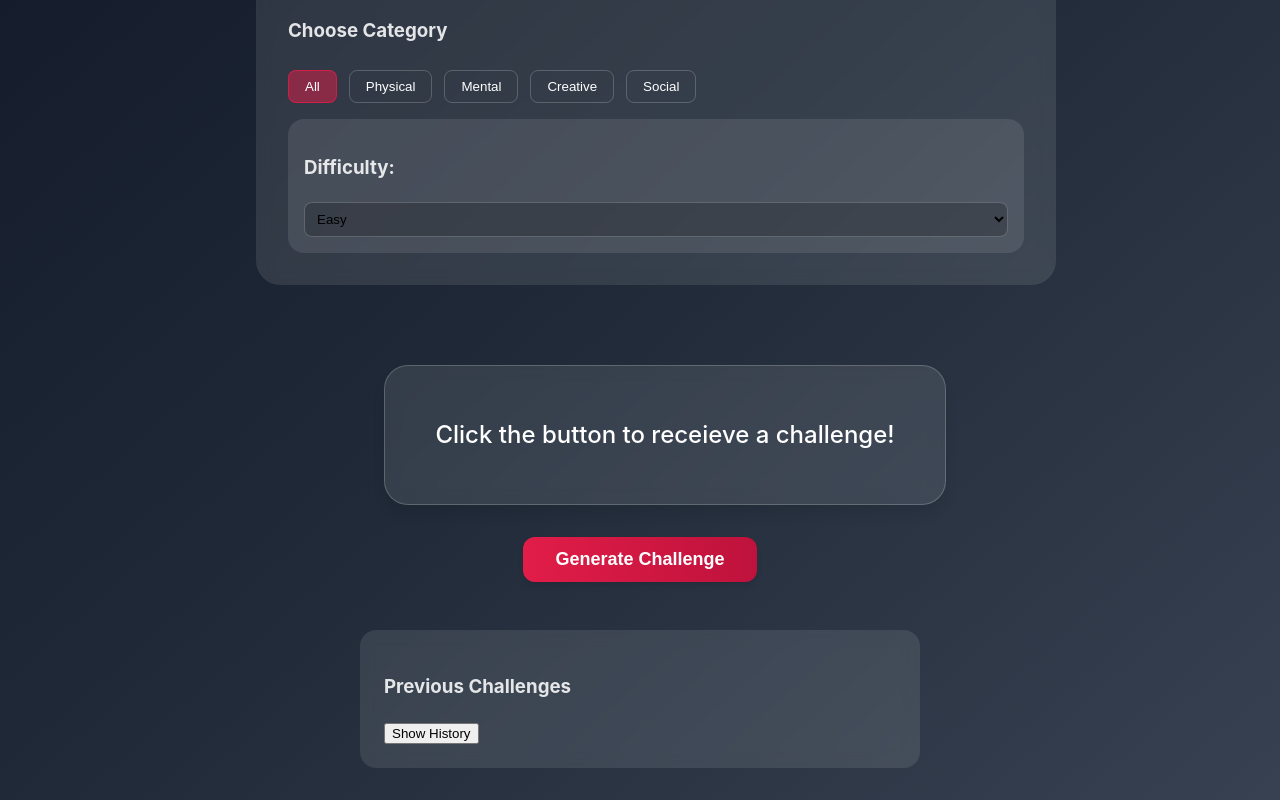
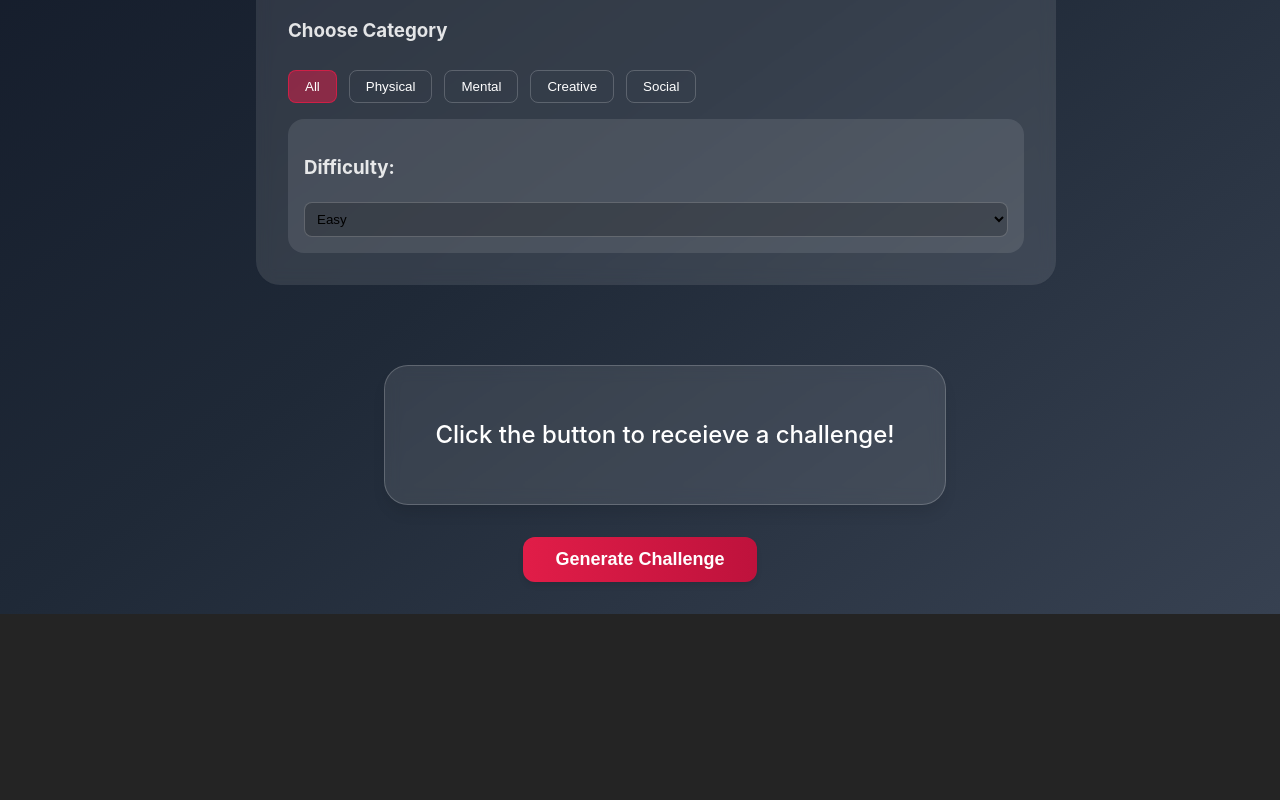
Before and after one commit to robertoandino/challenge-me, a React (Vite) app: page / in a window 1280 px wide. Shown: the part 331-1131 px from the top of the page. After the commit the page ends 945 px from the top, so only its background shows below. Built offline with nearby package versions, Linux system fonts and the light colour scheme.

Commit message:
Remove history section from Home component for cleaner layout

```diff
--- a/src/pages/Home.tsx
+++ b/src/pages/Home.tsx
@@ -121,28 +121,6 @@ const Home: React.FC = () => {
                         )}
                     </div>
                 </section>
-
-                {/* History Section */}
-                <section className={`history-section ${showHistory ? 'visible' : ''}`}>
-                    <div className="history-reader">
-                        <h3>Previous Challenges</h3>
-                        <button
-                            className="history-toggle"
-                            onClick={() => setShowHistory(!showHistory)}
-                        >
-                            {showHistory ? 'Hide' : 'Show'} History
-                        </button>
-                    </div>
-                    {showHistory && challengeHistory.length > 0 && (
-                        <ul className="history-list">
-                            {challengeHistory.map((challenge, index) => (
-                                <li key={index} className="history-item">
-                                    {challenge}
-                                </li>
-                            ))}
-                        </ul>
-                    )}
-                </section>
             </div>
         </main>
     );
```
